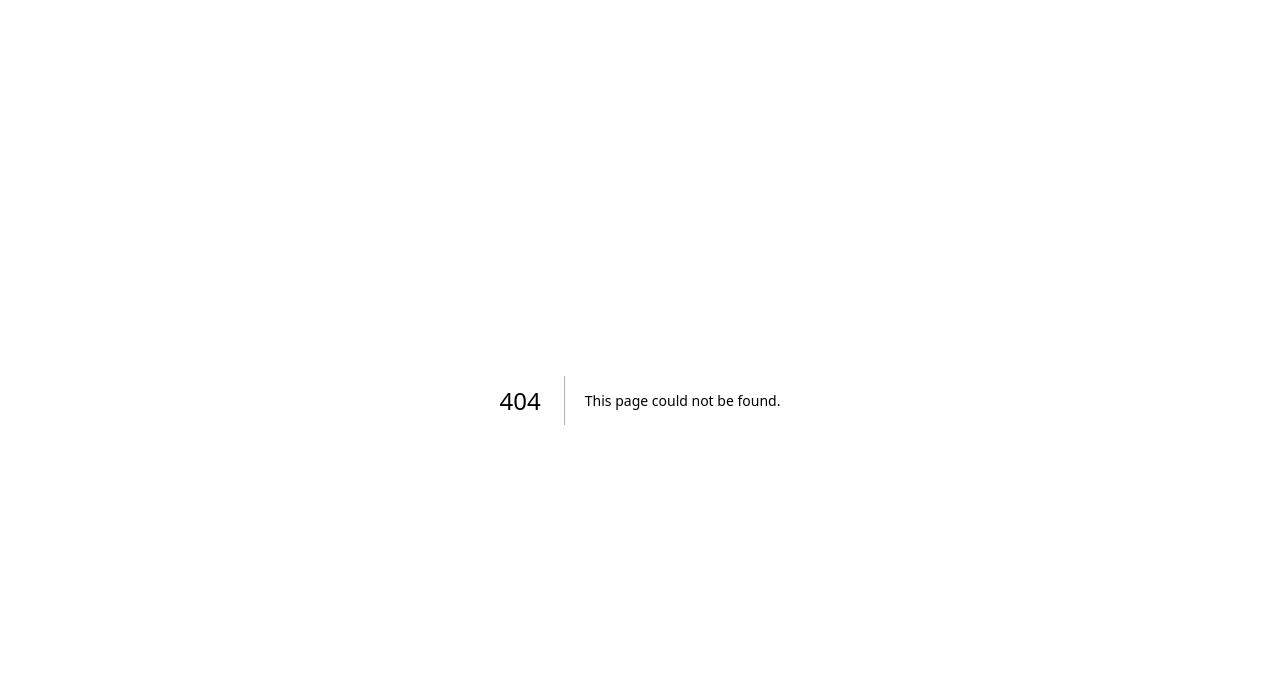
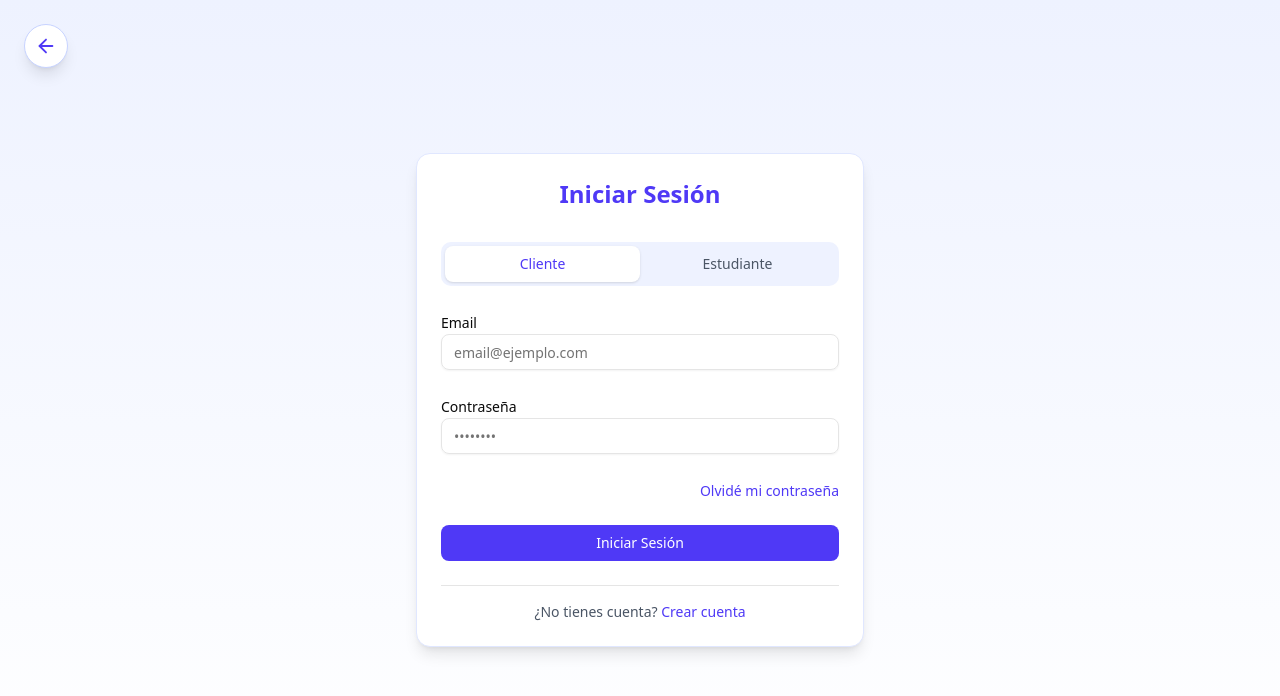
Before and after one commit to picantitoDev/cachuelos-mvp, a Next.js app: page /login in a window 1280 px wide. Before the commit this address had no page. Shown: the top 696 px of the page. Built offline with nearby package versions, Linux system fonts and the light colour scheme.

Commit message:
feature(login)

```diff
--- a/app/components/Navbar.tsx
+++ b/app/components/Navbar.tsx
@@ -3,41 +3,68 @@
 import { Button } from "@/components/ui/button";
 import { Menu, X } from "lucide-react";
 import { useState } from "react";
+import { useRouter } from "next/navigation";
 
 export default function Navbar() {
   const [open, setOpen] = useState(false);
+  const router = useRouter();
 
   return (
     <nav className="w-full sticky top-0 z-50 bg-white/80 backdrop-blur-xl border-b">
       <div className="max-w-7xl mx-auto flex items-center justify-between py-4 px-6">
 
         {/* LOGO */}
-        <h1 className="text-2xl font-bold text-indigo-600 cursor-pointer">
+        <h1
+          className="text-2xl font-bold text-indigo-600 cursor-pointer"
+          onClick={() => router.push("/")}
+        >
           Cachueleando
         </h1>
 
         {/* MENU CENTRADO */}
         <div className="hidden md:flex flex-1 justify-center">
           <div className="flex items-center gap-10 text-sm font-medium">
-            <a href="#hero" className="hover:text-indigo-600 transition">Inicio</a>
-            <a href="#como-funciona" className="hover:text-indigo-600 transition">Cómo funciona</a>
-            <a href="#categorias" className="hover:text-indigo-600 transition">Categorías</a>
-            <a href="#testimonios" className="hover:text-indigo-600 transition">Testimonios</a>
-            <a href="#footer" className="hover:text-indigo-600 transition">Contacto</a>
+            <a href="#hero" className="hover:text-indigo-600 transition">
+              Inicio
+            </a>
+
+            <a href="#como-funciona" className="hover:text-indigo-600 transition">
+              Cómo funciona
+            </a>
+
+            <a href="#categorias" className="hover:text-indigo-600 transition">
+              Categorías
+            </a>
+
+            <a href="#testimonios" className="hover:text-indigo-600 transition">
+              Testimonios
+            </a>
+
+            <a href="#footer" className="hover:text-indigo-600 transition">
+              Contacto
+            </a>
           </div>
         </div>
 
         {/* BOTONES DERECHA */}
         <div className="hidden md:flex items-center gap-4">
-          <Button variant="outline" className="border-indigo-600 text-indigo-600">
+          <Button
+            variant="outline"
+            className="border-indigo-600 text-indigo-600"
+            onClick={() => router.push("/login")}
+          >
             Iniciar sesión
           </Button>
-          <Button className="bg-indigo-600 hover:bg-indigo-700">
+
+          <Button
+            className="bg-indigo-600 hover:bg-indigo-700"
+            onClick={() => router.push("/publicar")}
+          >
             Publicar tarea
           </Button>
         </div>
 
-        {/* MOBILE BUTTON */}
+        {/* MOBILE MENU BUTTON */}
         <button className="md:hidden" onClick={() => setOpen(!open)}>
           {open ? <X size={26} /> : <Menu size={26} />}
         </button>
@@ -45,18 +72,26 @@ export default function Navbar() {
 
       {/* MOBILE MENU */}
       {open && (
-        <div className="md:hidden flex flex-col bg-white border-t p-4 space-y-3">
+        <div className="md:hidden flex flex-col bg-white border-t p-4 space-y-4">
+
           <a href="#hero" className="text-gray-700">Inicio</a>
           <a href="#como-funciona" className="text-gray-700">Cómo funciona</a>
           <a href="#categorias" className="text-gray-700">Categorías</a>
           <a href="#testimonios" className="text-gray-700">Testimonios</a>
           <a href="#footer" className="text-gray-700">Contacto</a>
 
-          <Button variant="outline" className="border-indigo-600 text-indigo-600 w-full">
+          <Button
+            variant="outline"
+            className="border-indigo-600 text-indigo-600 w-full"
+            onClick={() => router.push("/login")}
+          >
             Iniciar sesión
           </Button>
 
-          <Button className="bg-indigo-600 hover:bg-indigo-700 w-full">
+          <Button
+            className="bg-indigo-600 hover:bg-indigo-700 w-full"
+            onClick={() => router.push("/publicar")}
+          >
             Publicar tarea
           </Button>
         </div>
--- /dev/null
+++ b/app/login/page.tsx
@@ -0,0 +1,103 @@
+"use client";
+
+import { useState } from "react";
+import { useRouter } from "next/navigation";
+import { ArrowLeft } from "lucide-react";
+import { Button } from "@/components/ui/button";
+import { Input } from "@/components/ui/input";
+import { Card, CardContent, CardHeader, CardTitle } from "@/components/ui/card";
+
+export default function LoginPage() {
+  const router = useRouter();
+  const [role, setRole] = useState<"CLIENT" | "STUDENT">("CLIENT");
+
+  return (
+    <section className="relative w-full min-h-screen flex items-center justify-center bg-gradient-to-b from-indigo-50 to-white px-4">
+
+      {/* 🔙 BOTÓN FLOTANTE VOLVER */}
+      <button
+        onClick={() => router.push("/")}
+        className="
+          fixed top-6 left-6 z-50
+          bg-white text-indigo-600
+          shadow-lg hover:shadow-xl
+          w-11 h-11 flex items-center justify-center
+          rounded-full border border-indigo-200
+          transition-all duration-200
+          hover:scale-105
+        "
+      >
+        <ArrowLeft size={22} />
+      </button>
+
+      {/* CARD */}
+      <Card className="w-full max-w-md shadow-lg border-indigo-100">
+        <CardHeader>
+          <CardTitle className="text-center text-2xl font-bold text-indigo-600">
+            Iniciar Sesión
+          </CardTitle>
+        </CardHeader>
+
+        <CardContent className="space-y-6">
+
+          {/* TABS */}
+          <div className="grid grid-cols-2 bg-indigo-50 rounded-lg p-1">
+            <button
+              onClick={() => setRole("CLIENT")}
+              className={`py-2 rounded-md text-sm font-medium transition
+                ${role === "CLIENT" ? "bg-white shadow text-indigo-600" : "text-gray-600"}
+              `}
+            >
+              Cliente
+            </button>
+
+            <button
+              onClick={() => setRole("STUDENT")}
+              className={`py-2 rounded-md text-sm font-medium transition
+                ${role === "STUDENT" ? "bg-white shadow text-indigo-600" : "text-gray-600"}
+              `}
+            >
+              Estudiante
+            </button>
+          </div>
+
+          {/* EMAIL */}
+          <div className="space-y-2">
+            <label className="text-sm font-medium">Email</label>
+            <Input type="email" placeholder="email@ejemplo.com" />
+          </div>
+
+          {/* PASSWORD */}
+          <div className="space-y-2">
+            <label className="text-sm font-medium">Contraseña</label>
+            <Input type="password" placeholder="••••••••" />
+          </div>
+
+          {/* FORGOT PASSWORD */}
+          <button className="text-sm text-indigo-600 hover:underline text-right w-full">
+            Olvidé mi contraseña
+          </button>
+
+          {/* LOGIN BUTTON */}
+          <Button className="w-full bg-indigo-600 hover:bg-indigo-700 text-white">
+            Iniciar Sesión
+          </Button>
+
+          {/* SEPARADOR */}
+          <div className="border-t pt-4 text-center">
+            <p className="text-sm text-gray-600">
+              ¿No tienes cuenta?{" "}
+              <button
+                onClick={() => router.push("/register")}
+                className="text-indigo-600 hover:underline font-medium"
+              >
+                Crear cuenta
+              </button>
+            </p>
+          </div>
+
+        </CardContent>
+      </Card>
+    </section>
+  );
+}
```
